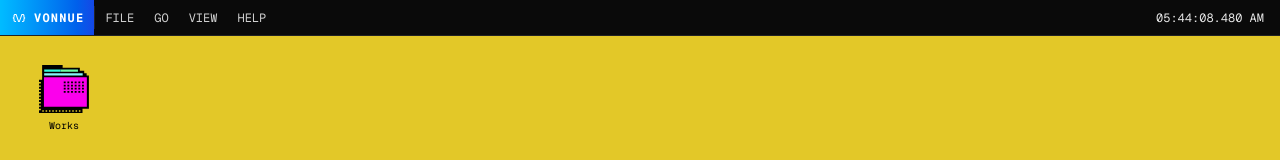
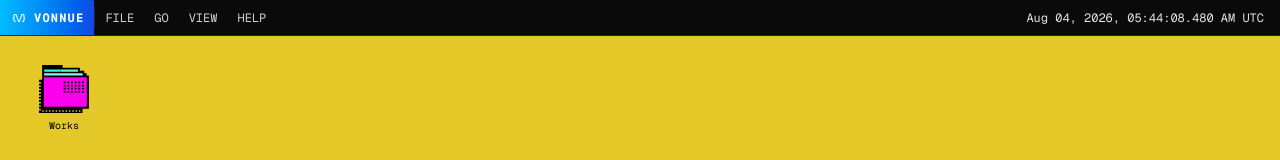
Before and after one commit to rishiyee/rshy.folio, a Next.js app: page / in a window 1280 px wide. Shown: the top 160 px of the page. Built offline with nearby package versions, Linux system fonts and the light colour scheme.

Commit message:
Show date and timezone in the top-bar clock
Extends the existing time-only formatter to include the date and a
short timezone name, and adds whitespace-nowrap so the longer string
doesn't wrap and break the top bar's fixed height.

```diff
--- a/components/desktop/Clock.tsx
+++ b/components/desktop/Clock.tsx
@@ -3,11 +3,15 @@
 import { useEffect, useState } from "react";
 
 const timeFormatter = new Intl.DateTimeFormat("en-US", {
+  year: "numeric",
+  month: "short",
+  day: "2-digit",
   hour: "2-digit",
   minute: "2-digit",
   second: "2-digit",
   fractionalSecondDigits: 3,
   hour12: true,
+  timeZoneName: "short",
 });
 
 export default function Clock() {
@@ -21,8 +25,8 @@ export default function Clock() {
   }, []);
 
   return (
-    <span className="text-[10px] sm:text-xs tabular-nums text-foreground select-none">
-      {label ?? "--:--:--.--- --"}
+    <span className="text-[10px] sm:text-xs tabular-nums text-foreground select-none whitespace-nowrap">
+      {label ?? "--- --, ----, --:--:--.--- -- ---"}
     </span>
   );
 }
```
